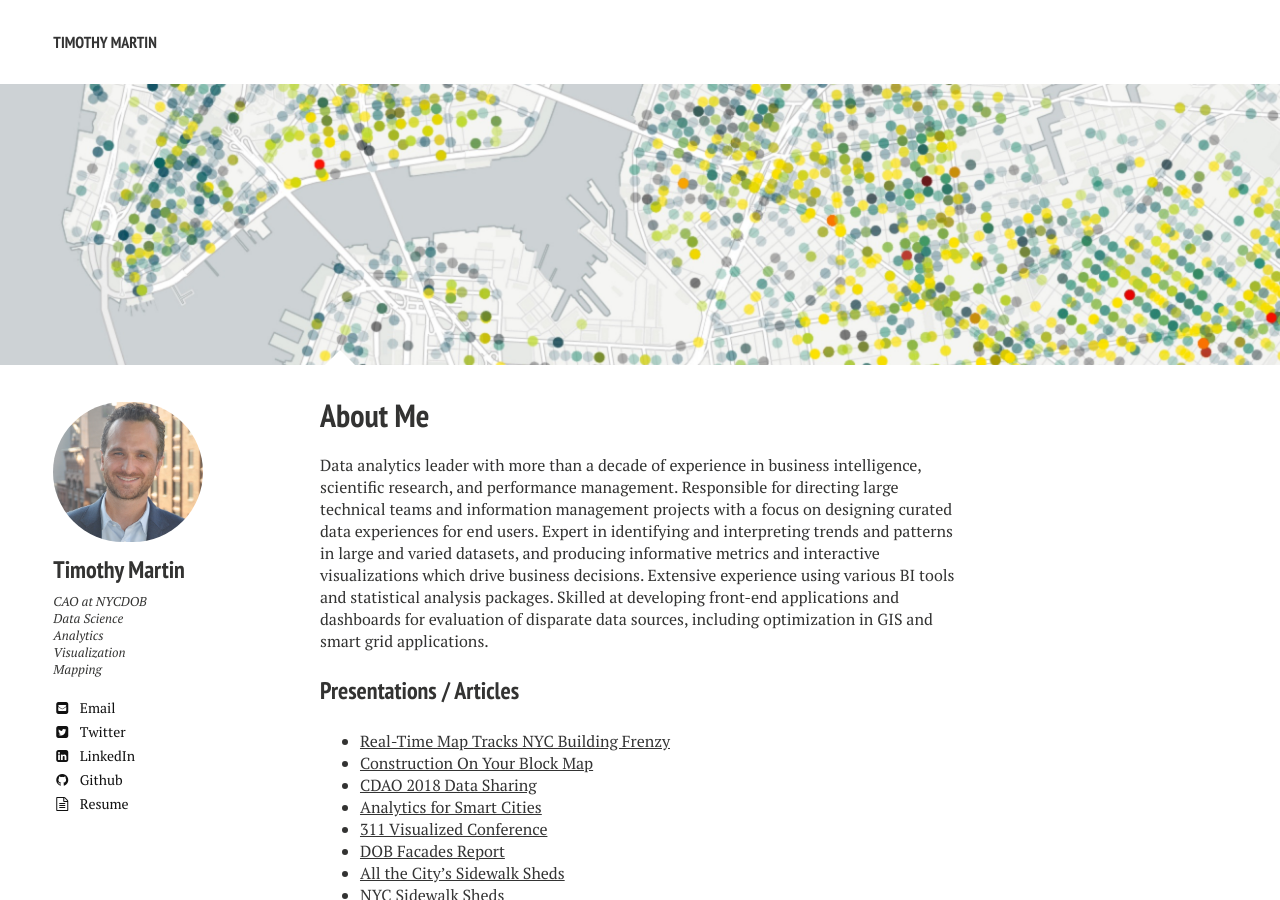
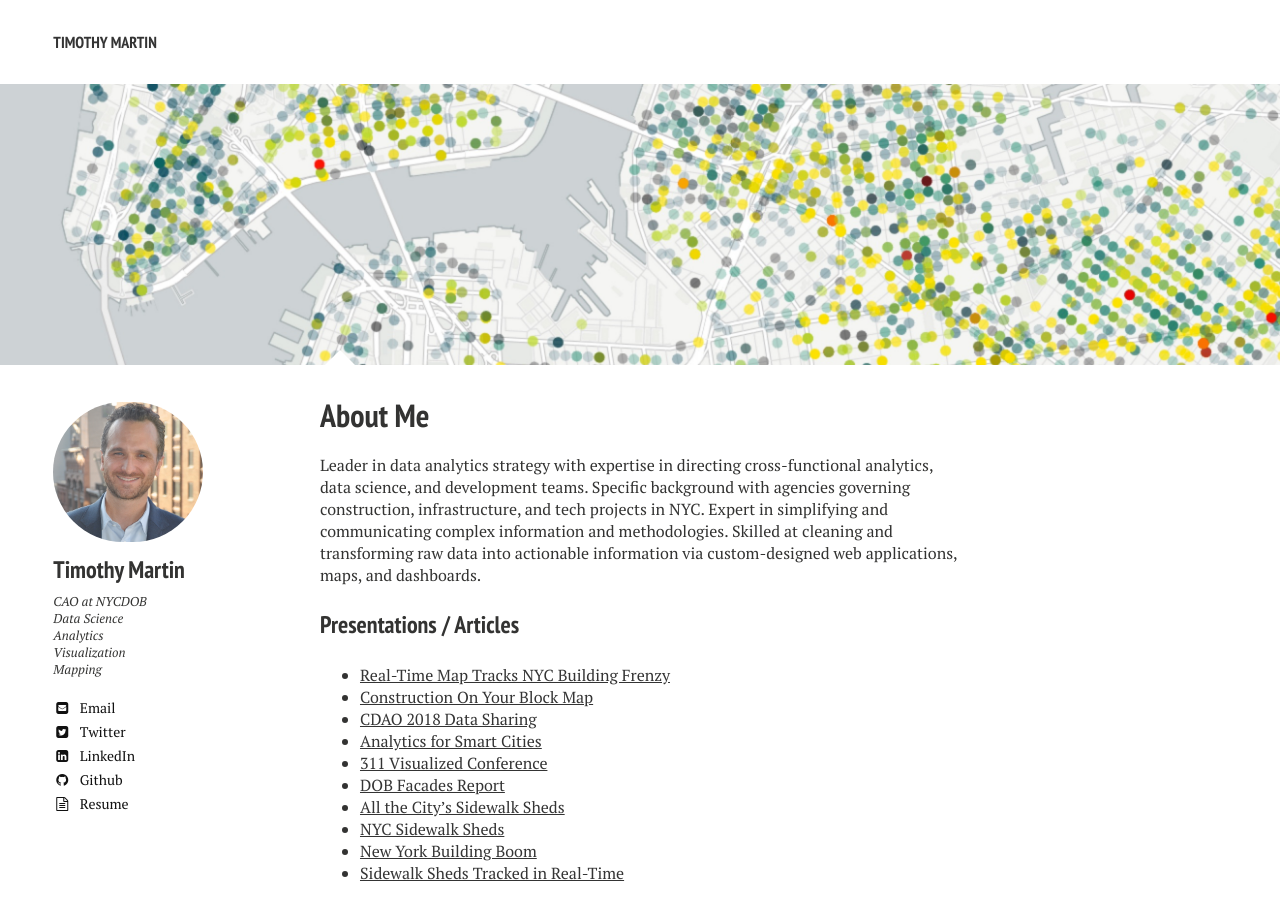
Before and after one commit to timothymartin76/timothymartin76.github.io, a Jekyll site: the page built from index.md, in a window 1280 px wide and 900 px high. Built offline with Jekyll 4.4.1, drawn with Linux system fonts in a browser that asks for light colours; nearby versions of some CDN libraries.

Commit message:
Update index.md

```diff
--- a/index.md
+++ b/index.md
@@ -8,7 +8,7 @@ image:
   creditlink:
 ---
 
-Data analytics leader with more than a decade of experience in business intelligence, scientific research, and performance management. Responsible for directing large technical teams and information management projects with a focus on designing curated data experiences for end users. Expert in identifying and interpreting trends and patterns in large and varied datasets, and producing informative metrics and interactive visualizations which drive business decisions. Extensive experience using various BI tools and statistical analysis packages. Skilled at developing front-end applications and dashboards for evaluation of disparate data sources, including optimization in GIS and smart grid applications.
+Leader in data analytics strategy with expertise in directing cross-functional analytics, data science, and development teams. Specific background with agencies governing construction, infrastructure, and tech projects in NYC. Expert in simplifying and communicating complex information and methodologies. Skilled at cleaning and transforming raw data into actionable information via custom-designed web applications, maps, and dashboards.
 
 ### Presentations / Articles
 * <a href="https://www.nytimes.com/2018/08/21/nyregion/construction-map-buildings-department.html?smtyp=cur&smid=tw-nytmetro" target="_blank">Real-Time Map Tracks NYC Building Frenzy</a>
```
Also changed, not shown: other parts of index.md (+0 -1 lines).
